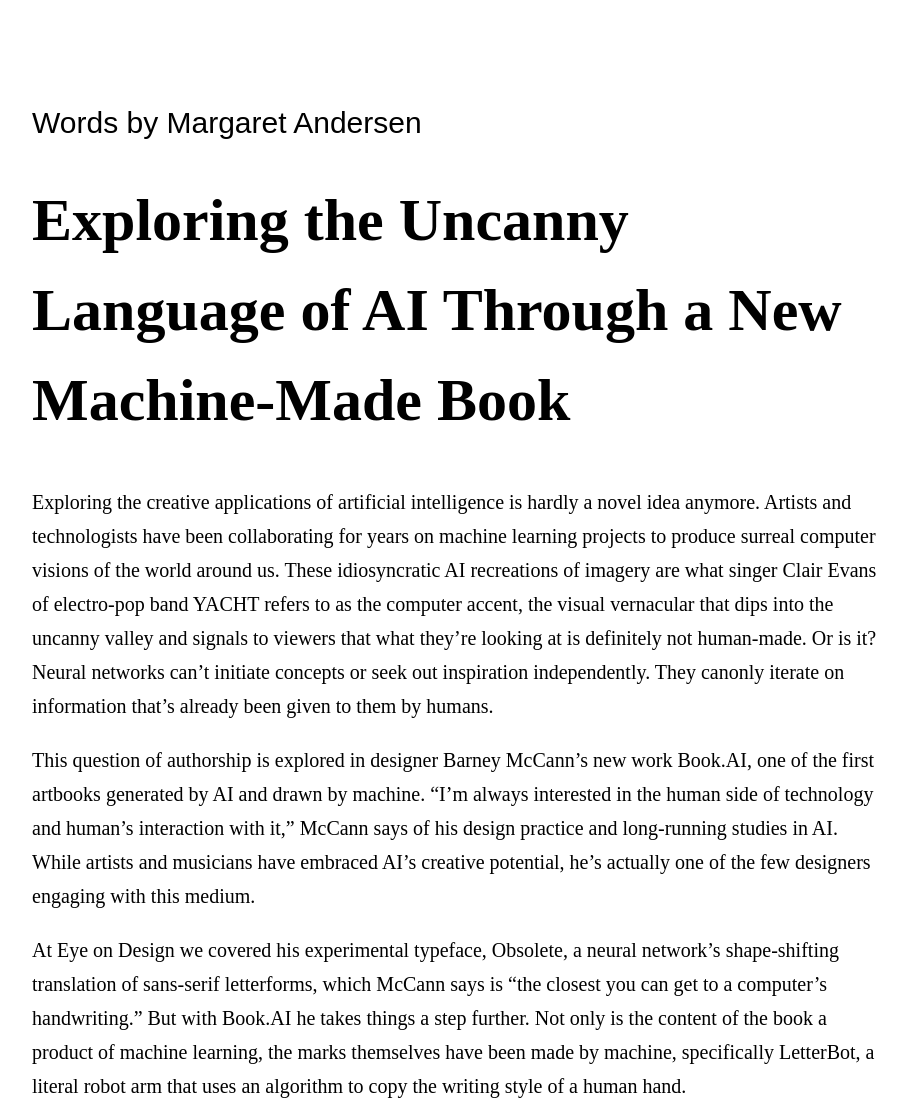
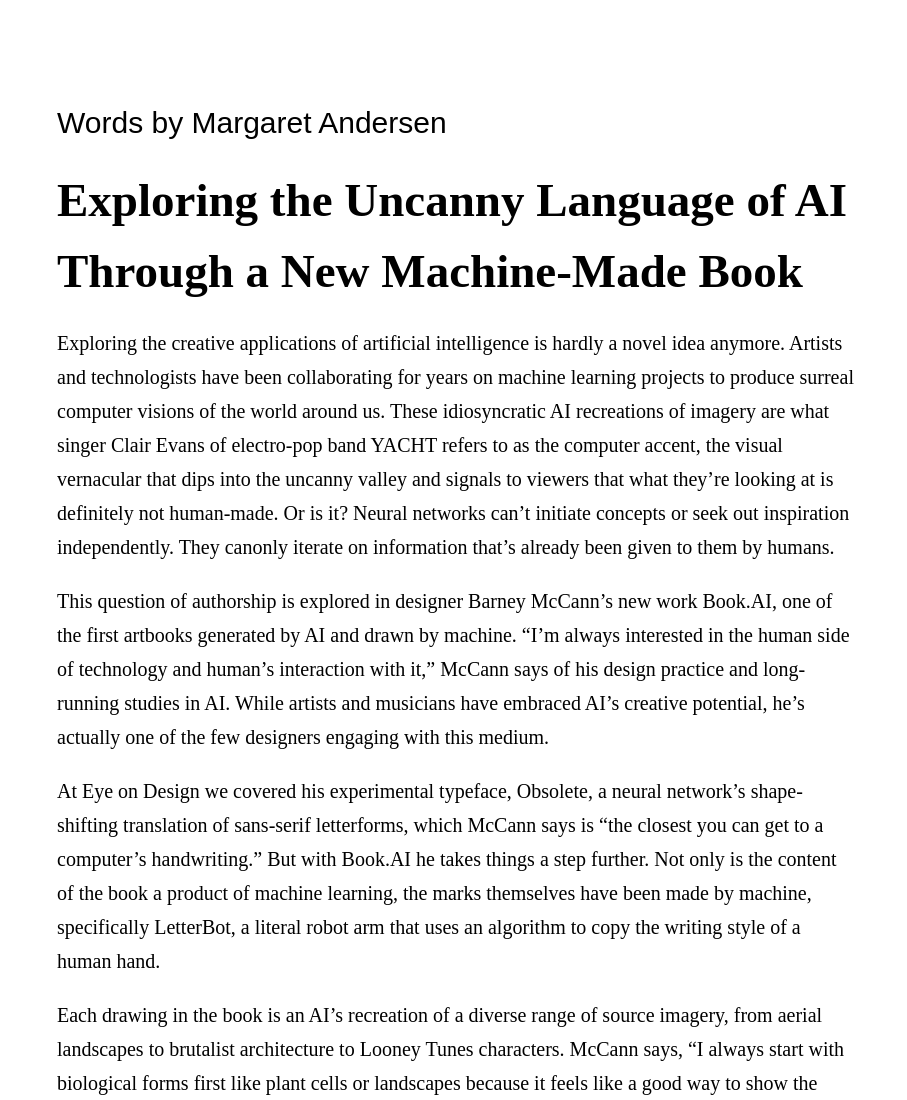
Before and after one commit to yina-li/type-1-chapbook, a plain HTML site: page index.html in a window 1280 px wide. Shown: the top 1100 px of the page, without its empty margins (183-1090 px from the left). Drawn offline with Linux system fonts and the light colour scheme; a web font is replaced by a local one.

Commit message:
Update index.html

```diff
--- a/index.html
+++ b/index.html
@@ -81,23 +81,22 @@
       padding-top:2rem;
       padding-bottom: 2rem;}
     h4.author {
-      font-size: 1.2rem;
+      font-size: 2.2rem;
     }
 
 
     /* Larger than mobile */
     @media (min-width: 400px) {
       .column {
-          width: 30rem; /* Set your column width here */
+          width: 35rem; /* Set your column width here */
         }
         h4.title {
-          font-size: 3rem;
-          padding-top:2rem;
-          padding-bottom: 4rem;}
+          font-size: 2.3rem;
+          padding-top:1rem;}
         h4.author {
-          font-size: 2rem;}
+          font-size: 1.8rem;}
       p {
-            font-size:1.6rem;
+            font-size:1.5rem;
         }
     }
 
@@ -106,10 +105,10 @@
       .column {
           width: 45rem; /* Set your column width here */
         }
-        h4.title {font-size: 3.5rem;}
+        h4.title {font-size: 2.65rem;}
         h4.author {font-size: 2.2rem;}
       p {
-            font-size:1.8rem;
+            font-size:1.7rem;
         }
     }
 
@@ -118,28 +117,28 @@
         .column {
           width: 60rem; /* Set your column width here */
         }
-        h4.title {font-size: 4rem;}
-        h4.author {font-size: 2.6rem;}
+        h4.title {font-size: 3.5rem;}
+        h4.author {font-size: 2.5rem;}
         p {
-            font-size:1.8rem;
+            font-size:1.75rem;
         }
     }
 
     /* Larger than desktop */
     @media (min-width: 1000px) {
       .column {
-          width: 85rem; /* Set your column width here */
+          width: 80rem; /* Set your column width here */
         }
-        h4.title {font-size: 4rem;}
-        h4.author {font-size: 3rem;}
+        h4.title {font-size: 4.3rem;}
+        h4.author {font-size: 2.7rem;}
       p {
-            font-size:1.8rem;
+            font-size:2rem;
         }
     }
 
     /* Larger than Desktop HD */
     @media (min-width: 1200px) {
-      h4.title {font-size: 6rem;}
+      h4.title {font-size: 4.7rem;}
         h4.author {font-size: 3rem;}
       p {
             font-size:2rem;
```
